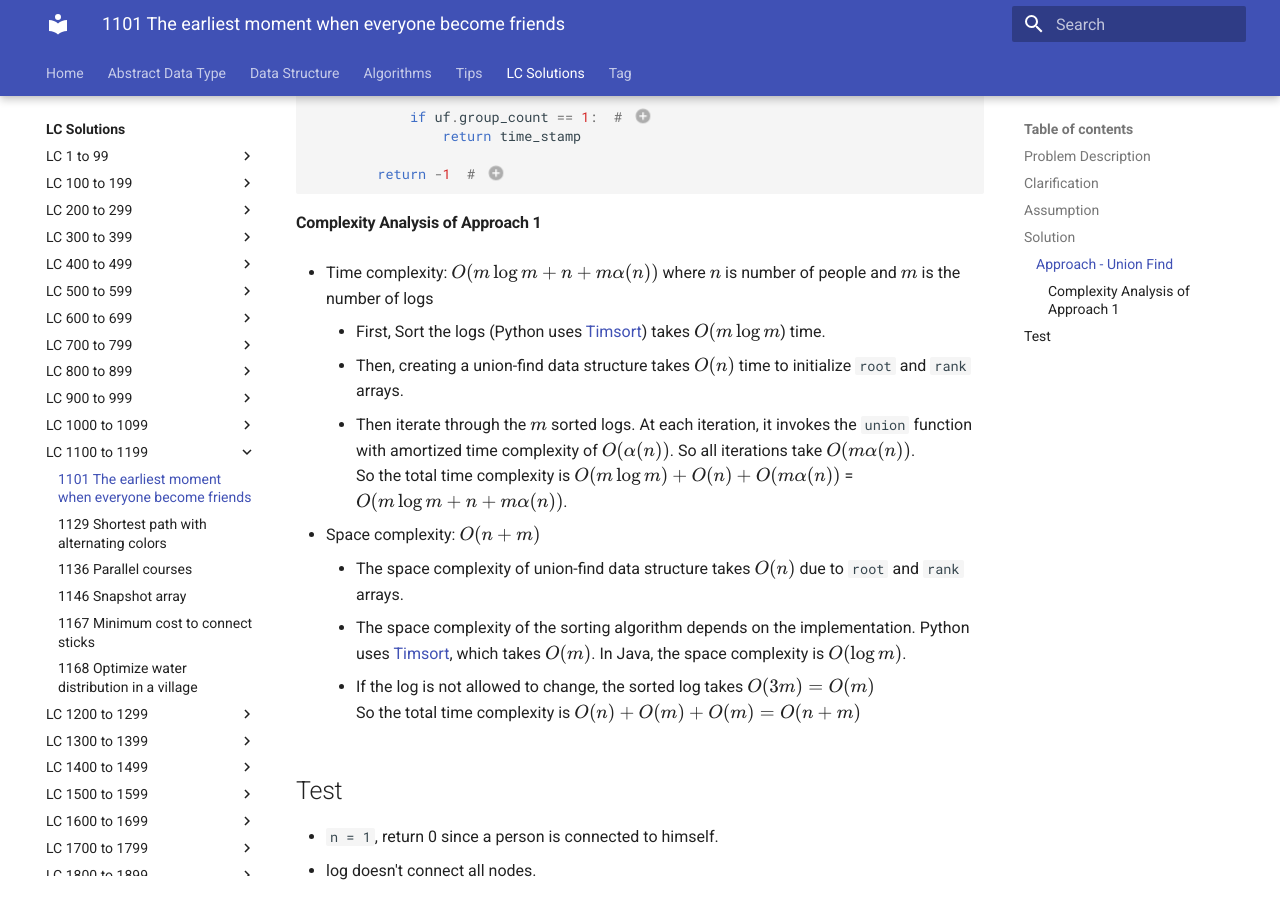
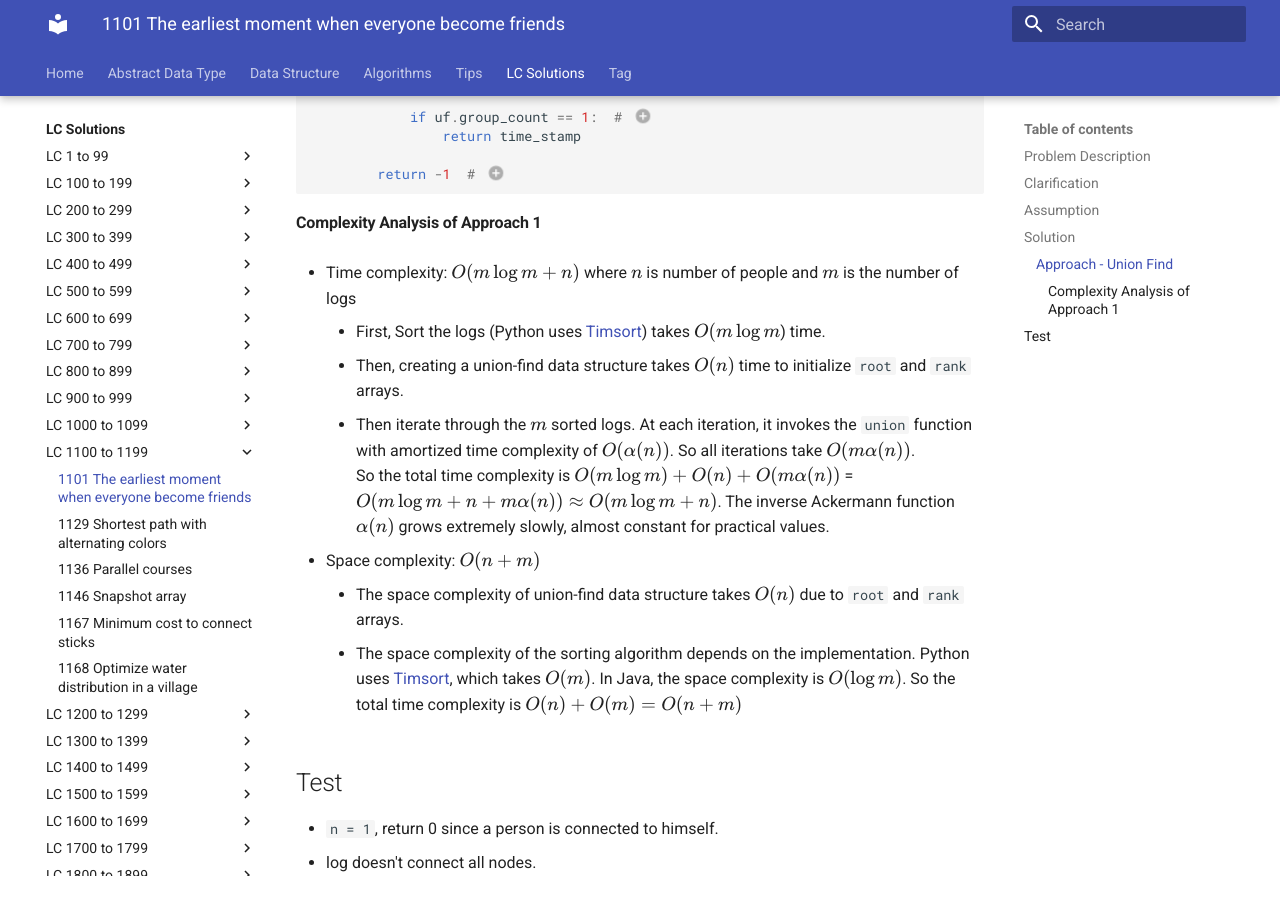
Before and after one commit to RogerLuo-Code/coding-practice, an MkDocs documentation site: the page built from docs/lc-solutions/lc1100-1199/lc1101-the-earliest-moment-when-everyone-become-friends.md, in a window 1280 px wide and 900 px high, scrolled down 1845 px. Built offline with MkDocs 1.6.1 and Material for MkDocs 9.7.7, drawn with Linux system fonts in a browser that asks for light colours.

Commit message:
Update complexity analysis for LC1101

```diff
--- a/docs/lc-solutions/lc1100-1199/lc1101-the-earliest-moment-when-everyone-become-friends.md
+++ b/docs/lc-solutions/lc1100-1199/lc1101-the-earliest-moment-when-everyone-become-friends.md
@@ -91,7 +91,7 @@ is the earliest time everyone become friends.
 
 #### Complexity Analysis of Approach 1
 
-- Time complexity: $O(m \log m + n + m \alpha(n))$ where $n$ is number of people and $m$
+- Time complexity: $O(m \log m + n)$ where $n$ is number of people and $m$
 is the number of logs
     - First, Sort the logs (Python uses [Timsort](https://en.wikipedia.org/wiki/Timsort))
     takes $O(m \log m$) time.
@@ -101,7 +101,8 @@ is the number of logs
     function with amortized time complexity of $O(\alpha(n))$. So all iterations take
     $O(m \alpha(n))$.
     So the total time complexity is $O(m \log m) + O(n) + O(m \alpha(n))$ =
-    $O(m \log m + n + m \alpha(n))$.
+    $O(m \log m + n + m \alpha(n)) \approx O(m \log m + n)$. The inverse Ackermann
+    function $\alpha(n)$ grows extremely slowly, almost constant for practical values.
 
 - Space complexity: $O(n + m)$
     - The space complexity of union-find data structure takes $O(n)$ due to `root` and
@@ -109,8 +110,7 @@ is the number of logs
     - The space complexity of the sorting algorithm depends on the implementation.
     Python uses [Timsort](https://en.wikipedia.org/wiki/Timsort), which takes $O(m)$.
     In Java, the space complexity is $O(\log m)$.
-    - If the log is not allowed to change, the sorted log takes $O(3 m) = O(m)$
-    So the total time complexity is $O(n) + O(m) + O(m) = O(n + m)$
+    So the total time complexity is $O(n) + O(m) = O(n + m)$
 
 ## Test
 
```
